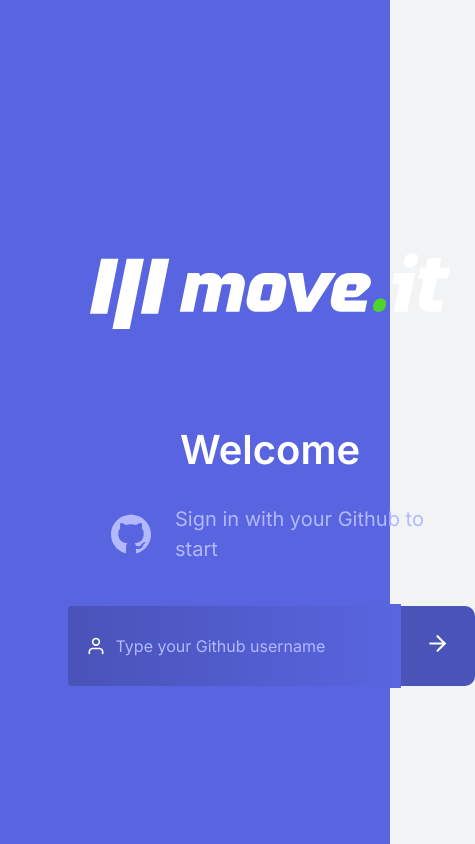
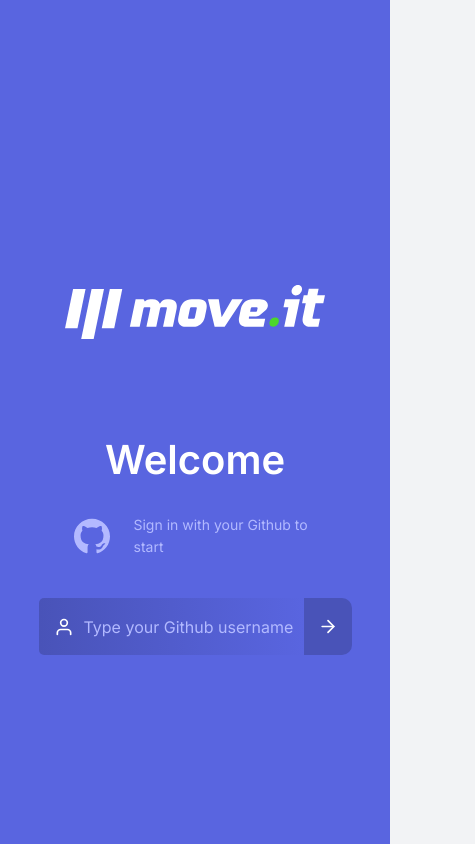
Before and after one commit to gust-m/move-it-nlw04, a Next.js app: page / in a window 390 px wide. Shown: the whole page, 475 px wide, since content can reach past the window. Built offline with nearby package versions, Linux system fonts and the light colour scheme.

Commit message:
responsive challengebox, now each page has a folder in ./src/styles

```diff
--- a/src/components/Countdown/styles.ts
+++ b/src/components/Countdown/styles.ts
@@ -16,6 +16,11 @@
     div {
       flex: 1;
     }
+  }
+
+  @media (max-width: 460px) {
+    display: flex;
+    flex-direction: column;
   }
 `;
 
--- a/src/components/Input/styles.ts
+++ b/src/components/Input/styles.ts
@@ -9,7 +9,6 @@
   border-radius: 5px 0px 0px 5px;
   padding: 0px 0px 0px 15px;
   width: 100%;
-  border: 2px solid var(--blue);
 
   background: rgb(73, 83, 184);
   background: linear-gradient(
@@ -43,6 +42,10 @@
         }
         color: var(--gray-line);
       `}
+    @media (max-width: 490px) {
+      width: 220px;
+      height: 57px;
+    }
   }
 
   ${props =>
--- a/src/pages/home/index.tsx
+++ b/src/pages/home/index.tsx
@@ -1,8 +1,8 @@
 import React from 'react';
 
+import Head from 'next/head';
 import { GetServerSideProps } from 'next';
-import Head from 'next/head';
-import { Container } from './styles';
+import { Container } from '../../styles/home/styles';
 
 import ExperienceBar from '../../components/ExperienceBar';
 import Profile from '../../components/Profile';
--- a/src/pages/home/styles.ts
+++ b/src/styles/home/styles.ts
@@ -21,6 +21,10 @@
     @media (max-width: 650px) {
       display: flex;
       flex-direction: column;
+
+      &::after {
+        content: '';
+      }
     }
   }
 `;
--- a/src/styles/styles.ts
+++ b/src/styles/styles.ts
@@ -44,11 +44,19 @@
   > img {
     margin: 96px 0;
     width: 360px;
+
+    @media (max-width: 490px) {
+      width: 260px;
+    }
   }
 
   h1 {
     font-size: 36px;
     margin-bottom: 24px;
+
+    @media (max-width: 490px) {
+      font-size: 26px;
+    }
   }
 
   > span {
@@ -62,6 +70,10 @@
     img {
       height: 40px;
       margin-right: 24px;
+
+      @media (max-width: 490px) {
+        height: 36px;
+      }
     }
 
     span {
@@ -69,6 +81,12 @@
 
       font-size: 20px;
       line-height: 30px;
+      @media (max-width: 490px) {
+        width: 183px;
+
+        font-size: 14px;
+        line-height: 22px;
+      }
     }
   }
 
@@ -90,6 +108,9 @@
       max-width: 280px;
     }
   }
+  @media (max-width: 490px) {
+    margin-left: 0;
+  }
 `;
 
 export const Button = styled.button<ButtonProps>`
@@ -110,4 +131,22 @@
     css`
       background: var(--green);
     `}
+
+  @media (max-width: 490px) {
+    display: flex;
+    flex-direction: column;
+    align-items: center;
+    justify-content: center;
+
+    svg {
+      width: 20px;
+    }
+
+    width: 40px;
+    height: 57px;
+  }
+
+  &:focus {
+    outline: none;
+  }
 `;
```
Also changed, not shown: src/components/ChallengeBox/styles.ts (+2 -7 lines).
